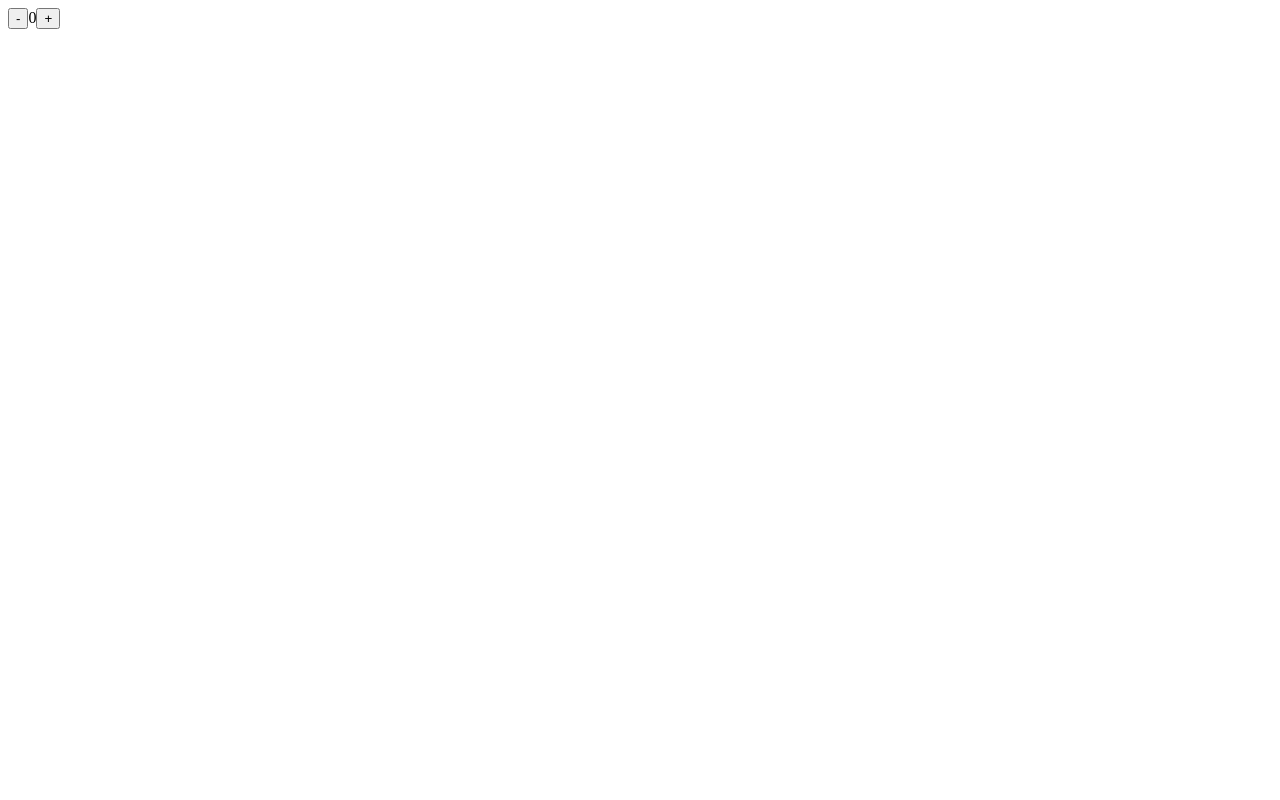
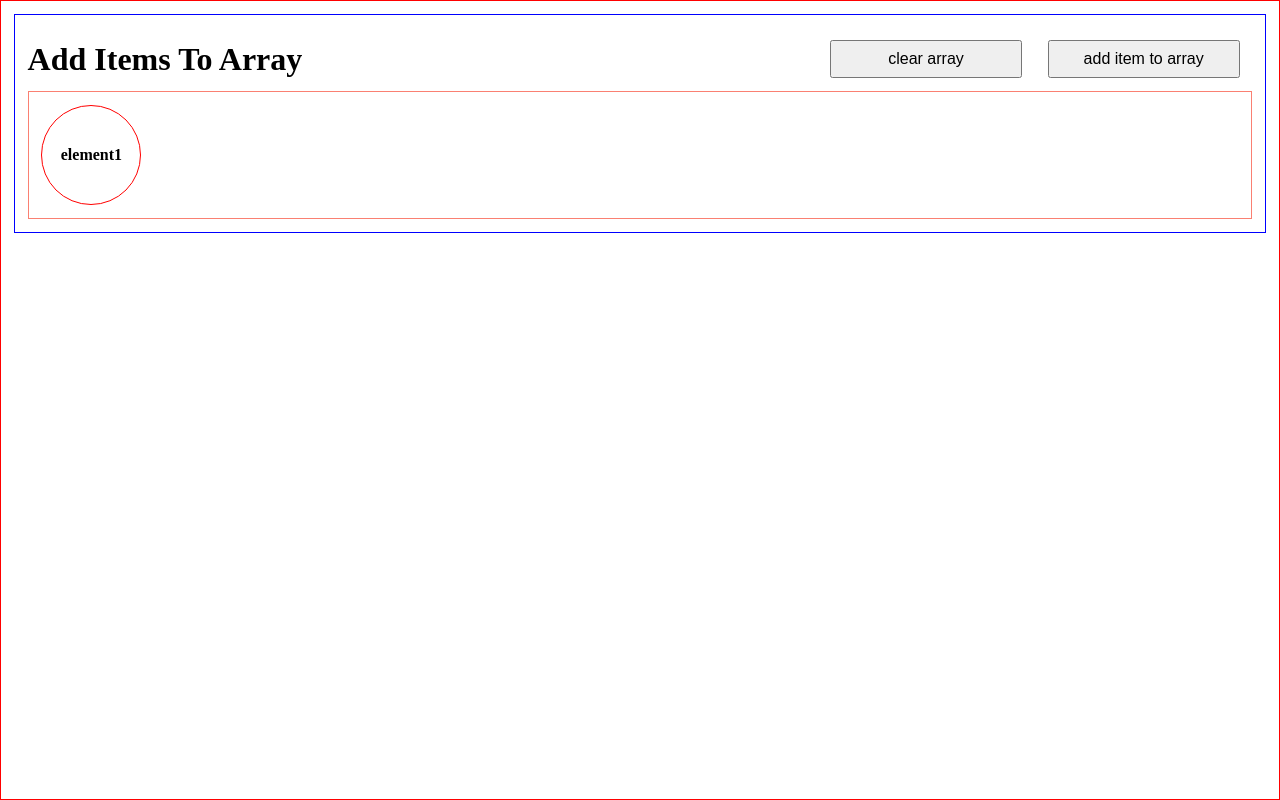
Before and after one commit to Sibindra/useState-tutorial, a React (Create React App) app: page / in a window 1280 px wide. Built offline with nearby package versions, Linux system fonts and the light colour scheme.

Commit message:
added array

```diff
--- a/src/App.jsx
+++ b/src/App.jsx
@@ -1,10 +1,12 @@
 import React from "react";
-import Counter from "./components/Counter";
+import Array from "./components/Array";
+
+import "./style.css"
 
 function App() {
     return (
         <div id="hero">
-            <Counter />
+            <Array/>
         </div>
     );
 }
--- /dev/null
+++ b/src/components/Array.jsx
@@ -0,0 +1,39 @@
+import React, { useState } from "react";
+
+export default function Array() {
+    const [testArray, setTestArray] = useState(["element1"]);
+
+    function addElement() {
+        setTestArray((prevTestArray) => [
+            ...prevTestArray,
+            `element${testArray.length + 1}`,
+        ]);
+    }
+
+
+    function clearArray(){
+        setTestArray((prevTestArray)=>[
+            "element1"
+        ])
+    }
+
+    // map elements into a circle
+    const elements = testArray.map((element) => {
+        return <h4 className="element">{element}</h4>;
+    });
+    return (
+        <div id="array">
+            <div id="header">
+                <h1>Add Items To Array</h1>
+                <div id="buttonContainer">
+                    <button className="btn" onClick={clearArray}>clear array</button>
+                    <button className="btn" onClick={addElement}>
+                        add item to array
+                    </button>
+                </div>
+            </div>
+
+            <div id="arrayComponent">{elements}</div>
+        </div>
+    );
+}
--- a/src/components/Counter.jsx
+++ b/src/components/Counter.jsx
@@ -13,9 +13,20 @@ export default function Counter() {
 
     return (
         <div id="counter">
-            <button onClick={decrementCount}>-</button>
+            <div id="heading">
+                <h1>Select a Count</h1>
+            </div>
+
+            <div id="counterContainer">
+
+            <button onClick={decrementCount} className="btn">
+                -
+            </button>
             <span>{count}</span>
-            <button onClick={incrementCount}>+</button>
+            <button onClick={incrementCount} className="btn">
+                +
+            </button>
+            </div>
         </div>
     );
 }
--- a/src/style.css
+++ b/src/style.css
@@ -0,0 +1,61 @@
+*{
+    margin: 0px;
+    padding: 0px;
+    box-sizing: border-box;
+}
+
+#hero{
+    border: 1px solid red;
+    width: 100%;
+    height: 100vh;
+    padding: 1vw;
+/*
+    display: flex;
+    flex-direction: column;
+    align-items: center; */
+
+}
+
+
+.btn{
+    padding: 1vh;
+    width: 15vw;
+    margin: 1vw;
+    font-size: 1rem;
+    cursor: pointer;
+}
+
+#array{
+    border: 1px solid blue;
+    padding: 1vw;
+    width: 100%;
+
+    display: flex;
+    flex-direction: column;
+}
+
+#header{
+    display: flex;
+    justify-content: space-between;
+    align-items: center;
+}
+
+#arrayComponent{
+    border: 1px solid salmon;
+    display: flex;
+
+    max-width: 100%;
+    overflow: scroll;
+}
+
+.element{
+    border: 1px solid red;
+    border-radius: 50%;
+    width: 100px;
+    height: 100px;
+    margin: 1vw;
+
+    display: flex;
+    justify-content: center;
+    align-items: center;
+}
```
